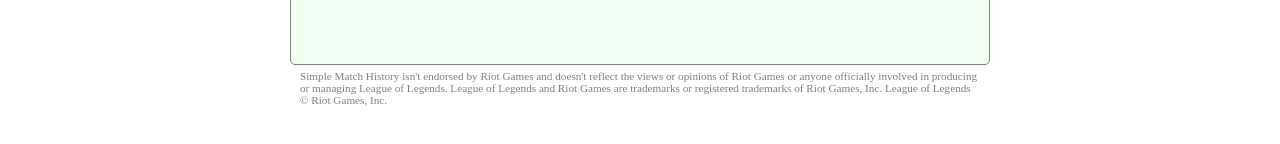
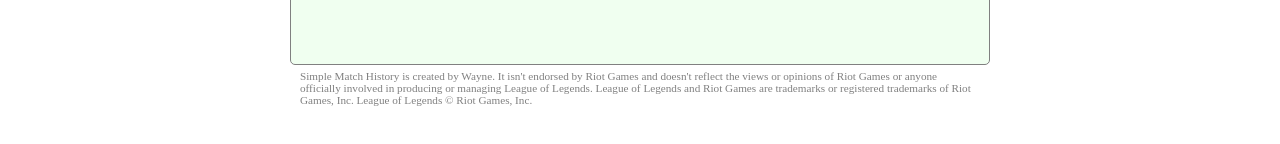
Before and after one commit to waynechaw/League-of-Legends-Match-History, a website: page public/index.html in a window 1280 px wide. Shown: the part 570-714 px from the top of the page. Drawn offline with nearby package versions, Linux system fonts and the light colour scheme.

Commit message:
added name

```diff
--- a/public/index.html
+++ b/public/index.html
@@ -25,7 +25,8 @@
     </div>
 
       <div id = "legal">
-      Simple Match History isn't endorsed by Riot Games and doesn't reflect the views or opinions of Riot Games or anyone officially involved in producing or managing League of Legends. League of Legends and Riot Games are trademarks or registered trademarks of Riot Games, Inc. League of Legends © Riot Games, Inc.
+
+      Simple Match History is created by Wayne. It isn't endorsed by Riot Games and doesn't reflect the views or opinions of Riot Games or anyone officially involved in producing or managing League of Legends. League of Legends and Riot Games are trademarks or registered trademarks of Riot Games, Inc. League of Legends © Riot Games, Inc.
       </div>
 
     <script src="https://code.jquery.com/jquery-2.1.1.min.js"></script>
```
